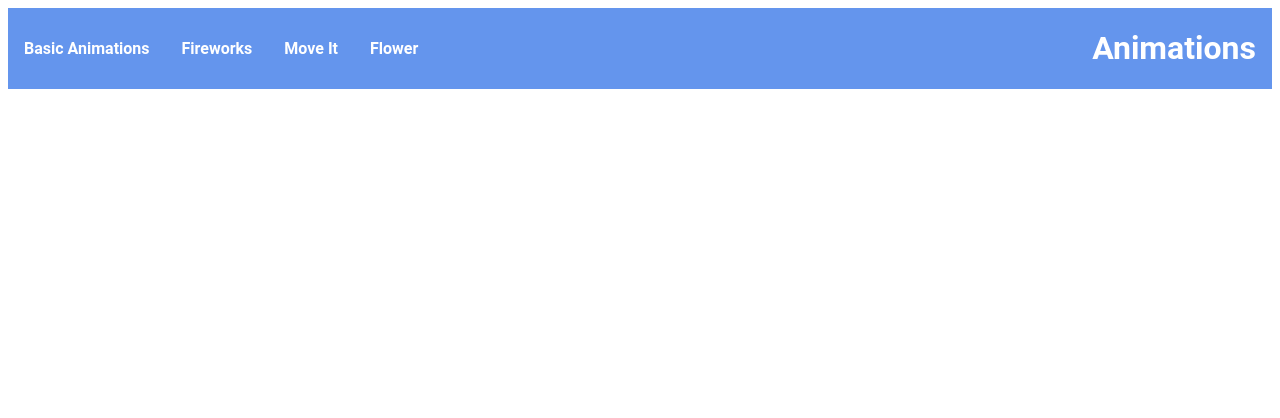
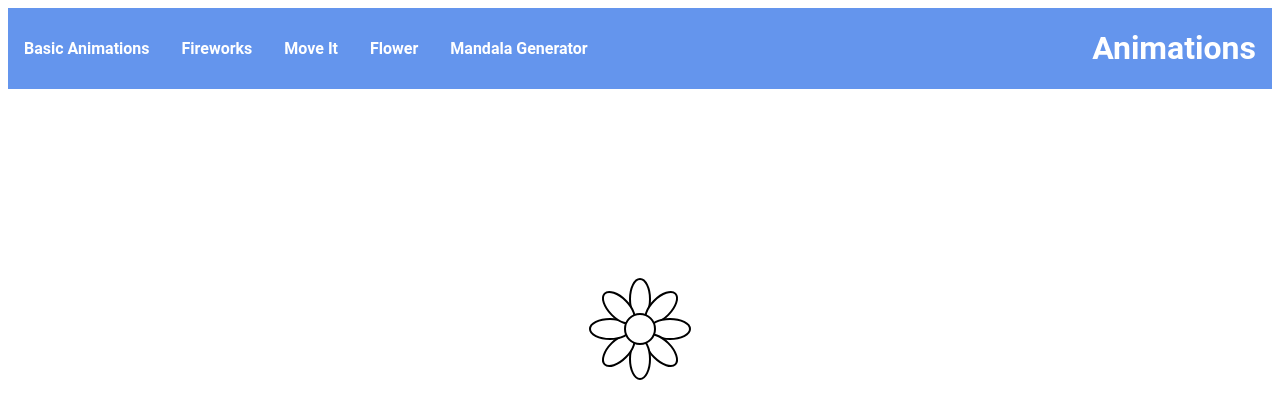
Before and after one commit to steffinchen/svg-animations, an Angular app: page /mandala-generator in a window 1280 px wide. Before the commit this address led to /. Shown: the top 418 px of the page. Built offline with nearby package versions, Linux system fonts and the light colour scheme.

Commit message:
🚧 mandala generator

```diff
--- a/src/app/app.html
+++ b/src/app/app.html
@@ -4,6 +4,7 @@
     <a routerLink="/fireworks">Fireworks</a>
     <a routerLink="/move-it">Move It</a>
     <a routerLink="/flower">Flower</a>
+    <a routerLink="/mandala-generator">Mandala Generator</a>
   </div>
   <h1>Animations</h1>
 </header>
--- a/src/app/app.routes.ts
+++ b/src/app/app.routes.ts
@@ -6,7 +6,12 @@ import { Flower } from './flower/flower';
 
 export const routes: Routes = [
   { path: 'fireworks', component: Fireworks },
-  { path: 'move-it', component: MoveIt },
-  { path: 'flower', component: Flower },
+  { path: 'move-it', loadComponent: () => import('./move-it/move-it').then((m) => m.MoveIt) },
+  { path: 'flower', loadComponent: () => import('./flower/flower').then((m) => m.Flower) },
+  {
+    path: 'mandala-generator',
+    loadComponent: () =>
+      import('./manadala-generator/manadala-generator').then((m) => m.ManadalaGenerator),
+  },
   { path: '', component: BasicAnimations },
 ];
--- /dev/null
+++ b/src/app/manadala-generator/manadala-generator.css
@@ -0,0 +1,12 @@
+.container {
+  display: flex;
+  flex-direction: column;
+  align-items: center;
+  justify-content: center;
+}
+
+svg {
+  stroke: black;
+  stroke-width: 2px;
+  fill: white;
+}
--- /dev/null
+++ b/src/app/manadala-generator/manadala-generator.html
@@ -0,0 +1,20 @@
+<div class="container">
+  <svg height="480" width="480" viewBox="0 0 480 480">
+    @for (el of mandala; track el) {
+      @if (el.type == 'ellipse') {
+        <g transform="translate(240,240)">
+          @for (i of noOfSegments; track i) {
+            <ellipse
+              [attr.transform]="'rotate(' + i * segmentAngle + ')'"
+              cx="0"
+              [attr.cy]="-1 * el.distance"
+              [attr.rx]="el.rx"
+              [attr.ry]="el.ry"
+            ></ellipse>
+          }
+        </g>
+      }
+    }
+    <circle cx="240" cy="240" r="15"></circle>
+  </svg>
+</div>
--- /dev/null
+++ b/src/app/manadala-generator/manadala-generator.ts
@@ -0,0 +1,14 @@
+import { Component } from '@angular/core';
+
+@Component({
+  selector: 'app-manadala-generator',
+  imports: [],
+  templateUrl: './manadala-generator.html',
+  styleUrl: './manadala-generator.css',
+})
+export class ManadalaGenerator {
+  noOfSegments = Array.from({ length: 8 }).map((_, i) => i);
+  segmentAngle = 360 / this.noOfSegments.length;
+
+  mandala = [{ type: 'ellipse', distance: 30, rx: 10, ry: 20 }];
+}
```
